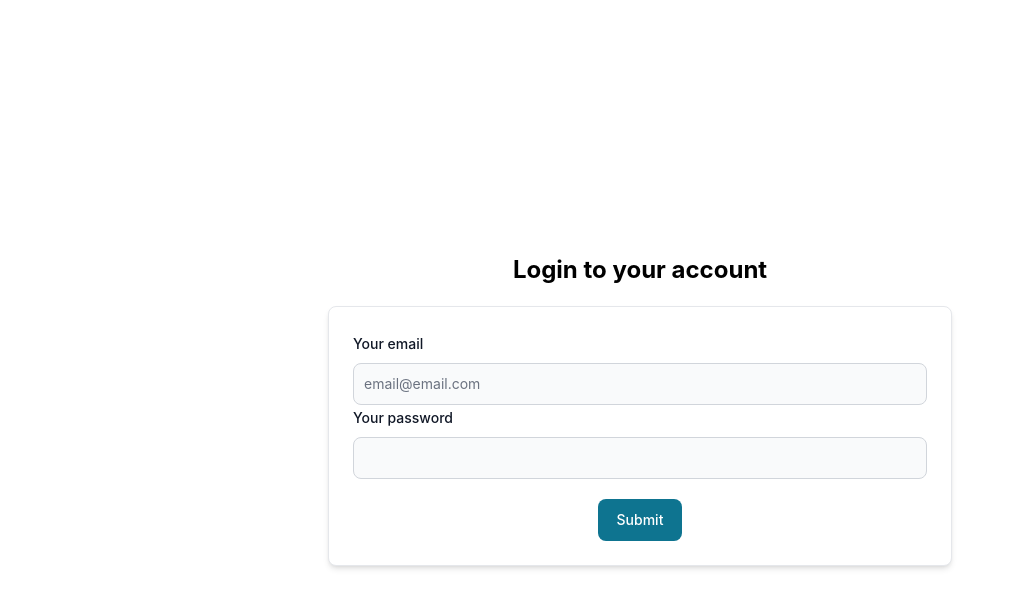
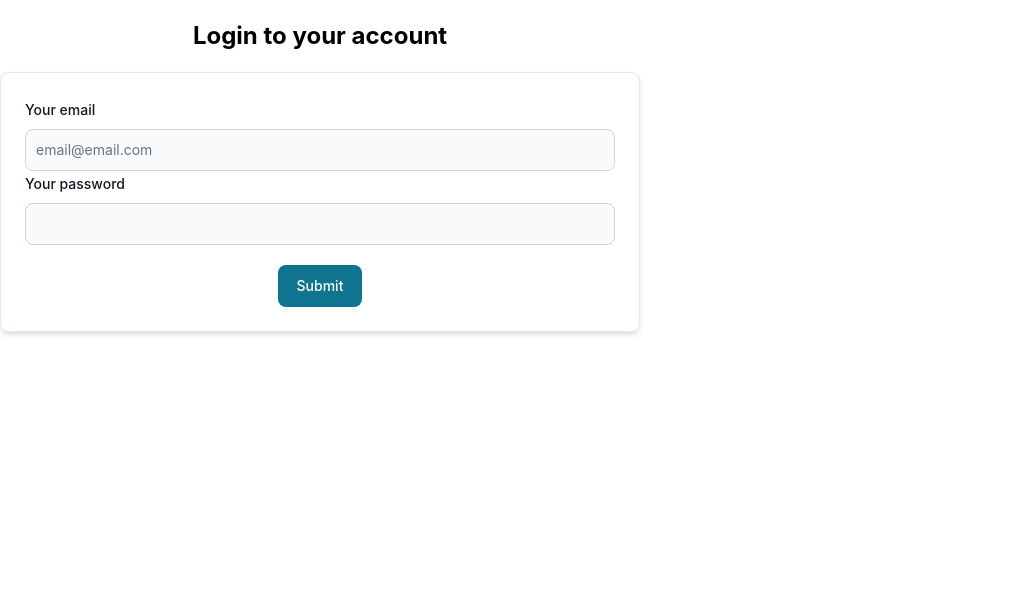
Before and after one commit to naieem/movie_list_frontend, a React (Create React App) app: page /login in a window 1280 px wide. Shown: the top 608 px of the page, without its empty margins (0-1015 px from the left). Built offline with nearby package versions, Linux system fonts and the light colour scheme.

Commit message:
app central wrapper removed

```diff
--- a/src/App.tsx
+++ b/src/App.tsx
@@ -18,7 +18,6 @@ const ROLES = {
 
 function App() {
   return (
-    <div className="container mx-auto px-4 py-4 justify-center flex h-screen items-center">
     <Routes>
       <Route path="/" element={<Layout />}>
         {/* public routes */}
@@ -34,7 +33,6 @@ function App() {
         <Route path="*" element={<Missing />} />
       </Route>
     </Routes>
-    </div>
   );
 }
 
```
Lines whose indentation alone changed are shown as unchanged.
